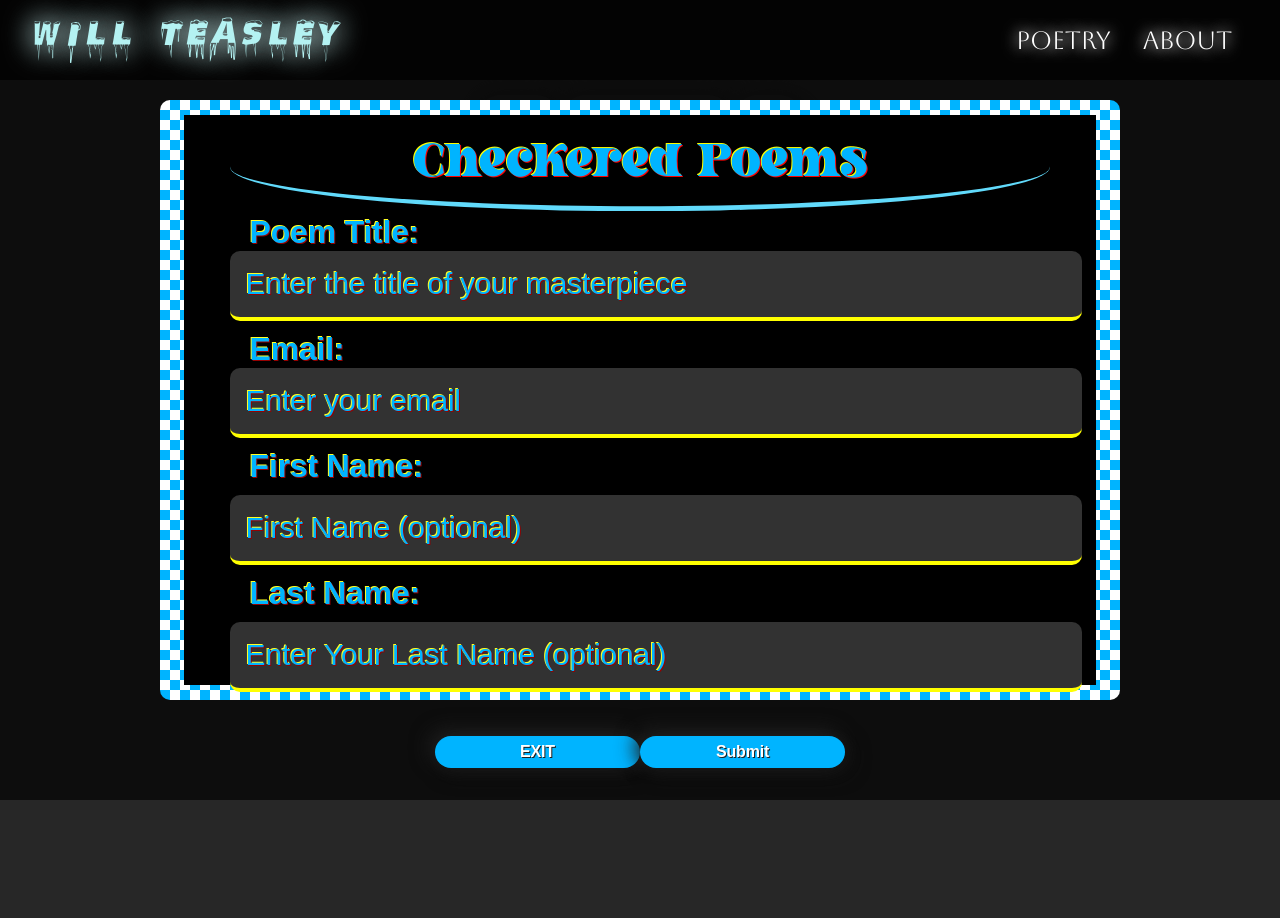
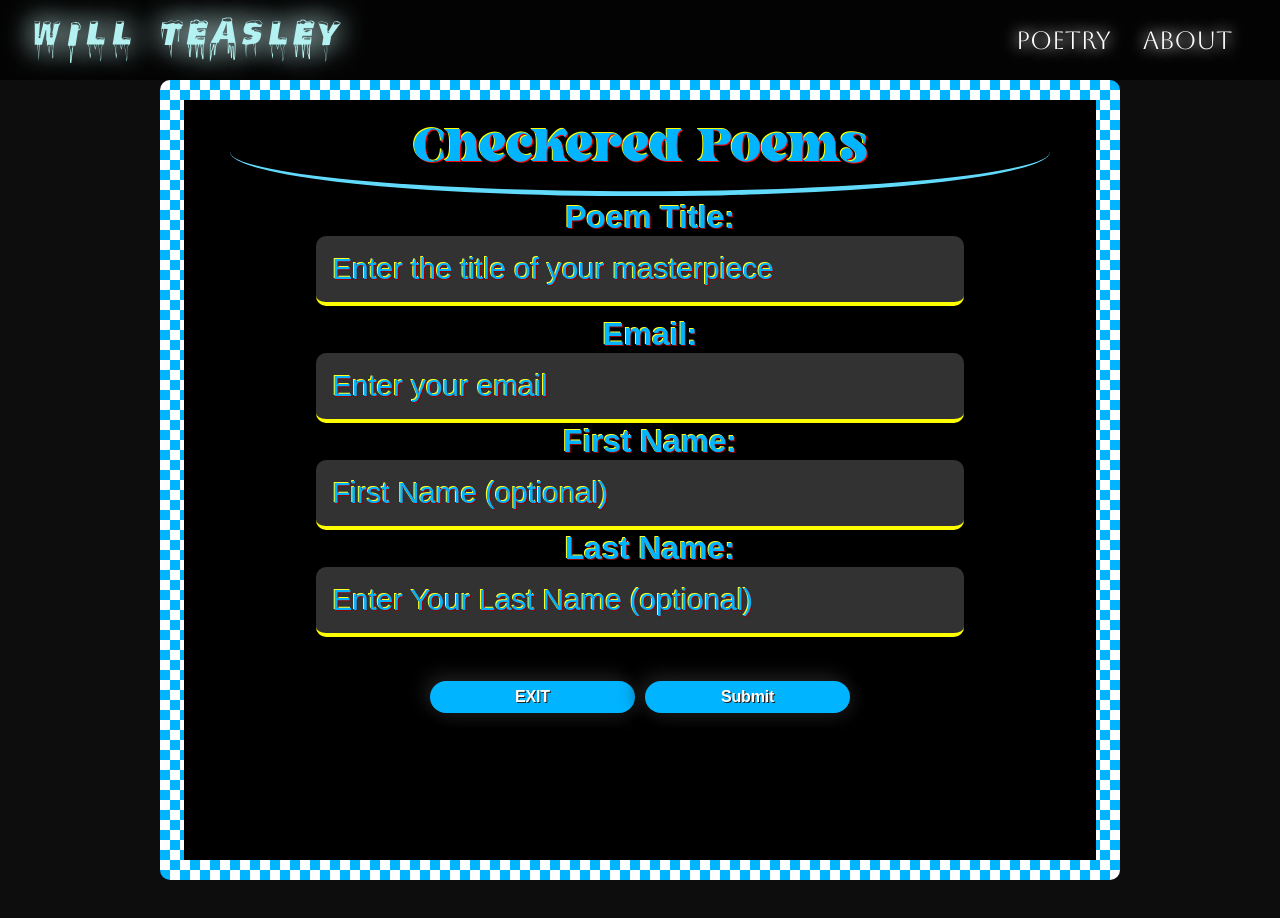
Before and after one commit to teasleyw/Portfolio-Client, a React (Create React App) app: page /Poetry in a window 1280 px wide. Both pictures are taken after a click on the button "Submit". Shown: the top 918 px of the page. Built offline with nearby package versions, Linux system fonts and the light colour scheme.

Commit message:
Updated Modal

```diff
--- a/src/Components/Modal/Modal.jsx
+++ b/src/Components/Modal/Modal.jsx
@@ -18,6 +18,7 @@ function Modal({exitModal, dispatch,customerData}) {
         console.log(customerData)
         submitPoemService(customerData, "").then((result) => console.log(result))
             .catch((error) => console.log(error));
+        exitModal();
     }
 
     return (
@@ -57,7 +58,7 @@ function Modal({exitModal, dispatch,customerData}) {
                                    {customerData.email.errorMessage}
                                </>
                            }
-                       </InputContainer>
+
                        <InputLabels>
                            First Name:
                        </InputLabels>
@@ -84,6 +85,7 @@ function Modal({exitModal, dispatch,customerData}) {
                                    {customerData.lastName.errorMessage}
                                </>
                            }
+                           </InputContainer>
                            <SubmitFormButtonContainer>
                                <FormButton onClick={() => exitModal()}>
                                    EXIT
--- a/src/Components/Modal/ModalStyled.jsx
+++ b/src/Components/Modal/ModalStyled.jsx
@@ -19,8 +19,10 @@ export const ModalContainer = styled.div`
   justify-content: center;
   align-items: center;
   position: absolute;
+  padding-top: 10vh;
   height: 100%;
   width: 100%;
+
 `
 
 export const ModalForm = styled.div`
@@ -35,7 +37,7 @@ export const ModalForm = styled.div`
   display: flex;
   justify-content: center;
   align-items: center;
-  height: 75vh;
+  height: 100vh;
   width: 75vw;
   opacity: 100%;
   z-index: 999;
@@ -48,6 +50,7 @@ export const ModalForm = styled.div`
 `
 export const SubmitFormButtonContainer = styled.div`
     display: flex;
+    gap: 10px;
     flex-direction: row;
     width: 100%;
     justify-content: center;
@@ -102,14 +105,17 @@ export const FormButton = styled.button`
 `
 export const InputContainer = styled.div`
     display: flex;
+    justify-content: center;
+    align-items: center;
     flex-direction: column;
     height: 10%;
+    width: 100%;
 
 `
 export const InputBox = styled.input`
   outline: none;
   font-size: 30px;
-  width: 100%;
+  width: 75%;
   background: #323232;
   border-radius: 10px;
   border: none;
@@ -142,7 +148,7 @@ export const Dimmer = styled.div`
   color: black;
   opacity: 66%;
   position: absolute;
-  height: 100%;
+  height: 300vh;
   width: 100%;
   z-index: 999;
 `
```
